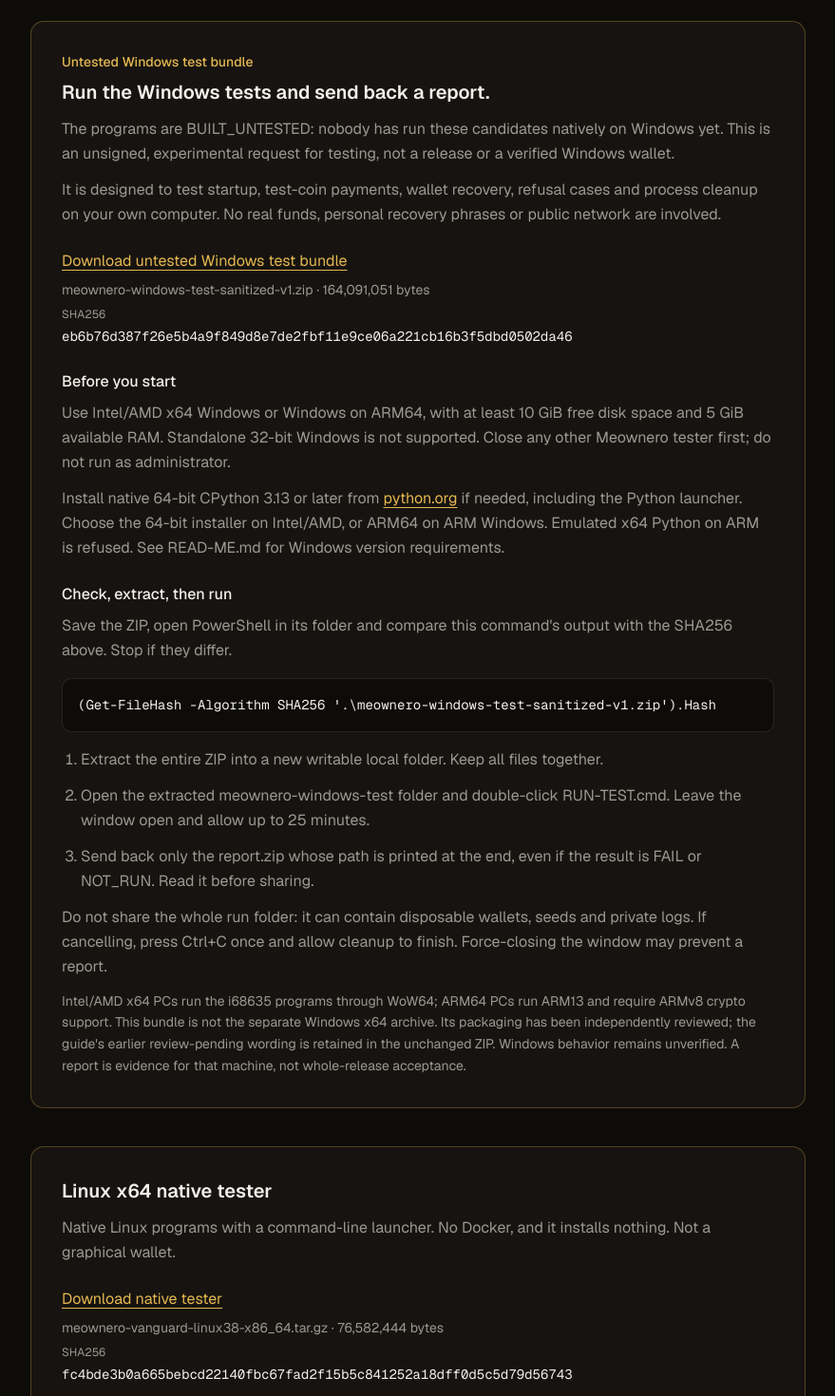
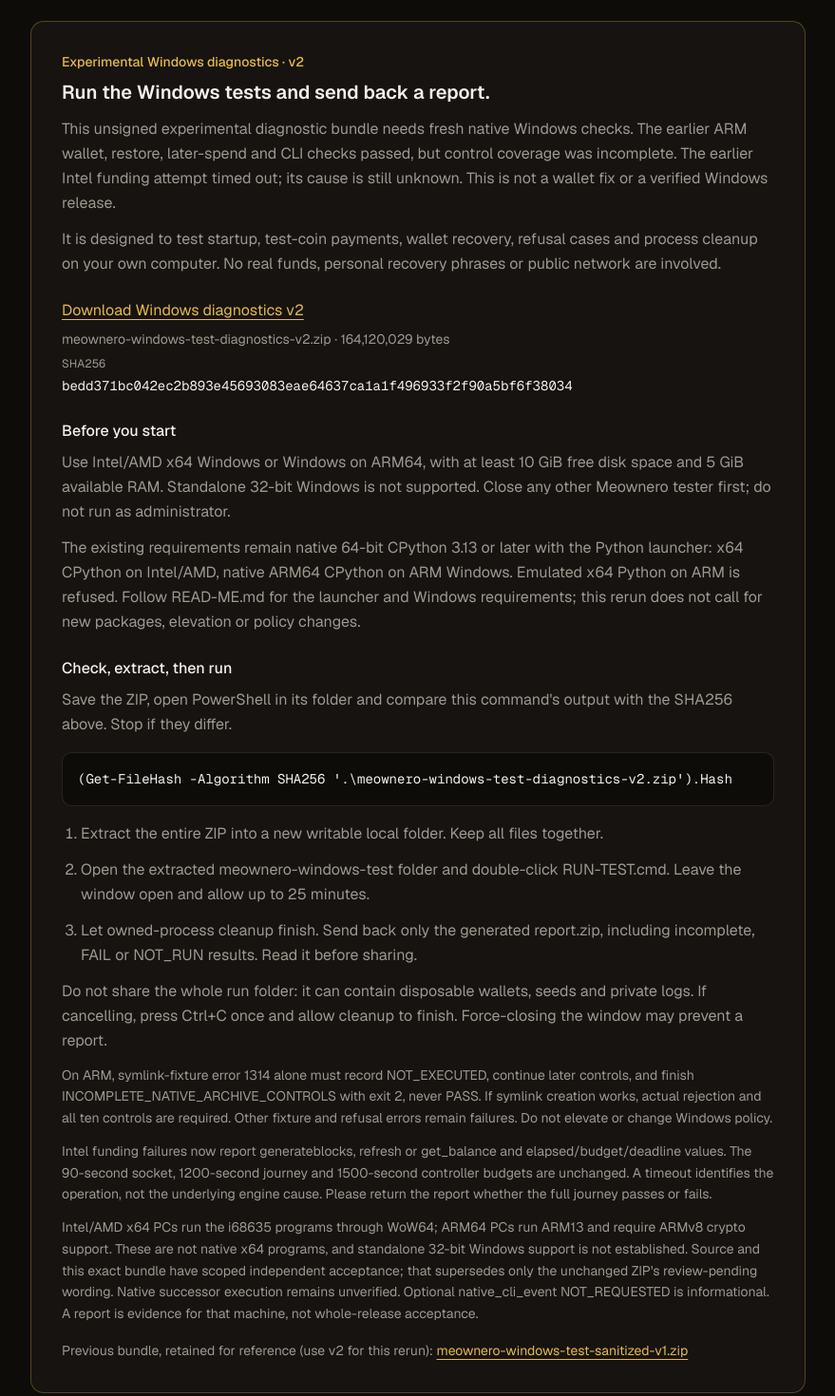
Before and after one commit to tjmehta/meownero, a Next.js app in the folder site/: page /downloads in a window 1280 px wide. Shown: the part 1920-3390 px from the top of the page at 95% size, without its empty margins (200-1079 px from the left). Built offline with nearby package versions, Linux system fonts and the light colour scheme.

Commit message:
site: serve reviewed Windows diagnostics v2 and retain prior downloads

```diff
--- a/site/src/app/downloads/page.tsx
+++ b/site/src/app/downloads/page.tsx
@@ -4,6 +4,7 @@ import {
   getMacTesterRelease,
   getNativeTesterCommands,
   getNativeTesterRelease,
+  getPreviousWindowsTestBundle,
   getTesterCommands,
   getTesterRelease,
   getWindowsTestBundle,
@@ -49,6 +50,7 @@ export default function Downloads() {
   const native = getNativeTesterRelease();
   const nativeCommands = getNativeTesterCommands(native);
   const windows = getWindowsTestBundle();
+  const previousWindows = getPreviousWindowsTestBundle();
   const mac = getMacTesterRelease();
 
   return (
@@ -157,14 +159,16 @@ export default function Downloads() {
       </section>
 
       <section id="windows" aria-labelledby="windows-heading" className="mt-10 rounded-xl border border-gold/30 bg-card p-6 md:p-8">
-        <p className="text-sm font-medium text-gold">Untested Windows test bundle</p>
+        <p className="text-sm font-medium text-gold">Experimental Windows diagnostics · v2</p>
         <h2 id="windows-heading" className="mt-2 text-xl font-semibold">
           Run the Windows tests and send back a report.
         </h2>
         <p className="mt-3 leading-relaxed text-muted-foreground">
-          The programs are BUILT_UNTESTED: nobody has run these candidates
-          natively on Windows yet. This is an unsigned, experimental request
-          for testing, not a release or a verified Windows wallet.
+          This unsigned experimental diagnostic bundle needs fresh native
+          Windows checks. The earlier ARM wallet, restore, later-spend and CLI
+          checks passed, but control coverage was incomplete. The earlier
+          Intel funding attempt timed out; its cause is still unknown.
+          This is not a wallet fix or a verified Windows release.
         </p>
         <p className="mt-3 leading-relaxed text-muted-foreground">
           It is designed to test startup, test-coin payments, wallet recovery,
@@ -173,7 +177,7 @@ export default function Downloads() {
         </p>
         <div className="mt-6">
           <a href={windows.url} className={linkStyle} download={windows.filename}>
-            Download untested Windows test bundle
+            Download Windows diagnostics v2
           </a>
           <p className="mt-2 break-all text-sm text-muted-foreground">
             {windows.filename} · {windows.bytes.toLocaleString("en-US")} bytes
@@ -191,11 +195,11 @@ export default function Downloads() {
           administrator.
         </p>
         <p className="mt-3 leading-relaxed text-muted-foreground">
-          Install native 64-bit CPython 3.13 or later from{" "}
-          <a href="https://www.python.org/downloads/windows/" className={linkStyle}>python.org</a>
-          {" "}if needed, including the Python launcher. Choose the 64-bit
-          installer on Intel/AMD, or ARM64 on ARM Windows. Emulated x64 Python
-          on ARM is refused. See READ-ME.md for Windows version requirements.
+          The existing requirements remain native 64-bit CPython 3.13 or later
+          with the Python launcher: x64 CPython on Intel/AMD, native ARM64
+          CPython on ARM Windows. Emulated x64 Python on ARM is refused.
+          Follow READ-ME.md for the launcher and Windows requirements; this
+          rerun does not call for new packages, elevation or policy changes.
         </p>
         <h3 className="mt-6 font-medium">Check, extract, then run</h3>
         <p className="mt-2 leading-relaxed text-muted-foreground">
@@ -206,7 +210,7 @@ export default function Downloads() {
         <ol className="mt-4 list-decimal space-y-3 pl-5 leading-relaxed text-muted-foreground">
           <li>Extract the entire ZIP into a new writable local folder. Keep all files together.</li>
           <li>Open the extracted meownero-windows-test folder and double-click RUN-TEST.cmd. Leave the window open and allow up to 25 minutes.</li>
-          <li>Send back only the report.zip whose path is printed at the end, even if the result is FAIL or NOT_RUN. Read it before sharing.</li>
+          <li>Let owned-process cleanup finish. Send back only the generated report.zip, including incomplete, FAIL or NOT_RUN results. Read it before sharing.</li>
         </ol>
         <p className="mt-3 leading-relaxed text-muted-foreground">
           Do not share the whole run folder: it can contain disposable wallets,
@@ -214,12 +218,34 @@ export default function Downloads() {
           cleanup to finish. Force-closing the window may prevent a report.
         </p>
         <p className="mt-3 text-sm leading-relaxed text-muted-foreground">
+          On ARM, symlink-fixture error 1314 alone must record NOT_EXECUTED,
+          continue later controls, and finish INCOMPLETE_NATIVE_ARCHIVE_CONTROLS
+          with exit 2, never PASS. If symlink creation works, actual rejection
+          and all ten controls are required. Other fixture and refusal errors
+          remain failures. Do not elevate or change Windows policy.
+        </p>
+        <p className="mt-3 text-sm leading-relaxed text-muted-foreground">
+          Intel funding failures now report generateblocks, refresh or
+          get_balance and elapsed/budget/deadline values. The 90-second socket,
+          1200-second journey and 1500-second controller budgets are unchanged.
+          A timeout identifies the operation, not the underlying engine cause.
+          Please return the report whether the full journey passes or fails.
+        </p>
+        <p className="mt-3 text-sm leading-relaxed text-muted-foreground">
           Intel/AMD x64 PCs run the i68635 programs through WoW64; ARM64 PCs run
-          ARM13 and require ARMv8 crypto support. This bundle is not the separate
-          Windows x64 archive. Its packaging has been independently reviewed;
-          the guide&apos;s earlier review-pending wording is retained in the
-          unchanged ZIP. Windows behavior remains unverified. A report is
-          evidence for that machine, not whole-release acceptance.
+          ARM13 and require ARMv8 crypto support. These are not native x64
+          programs, and standalone 32-bit Windows support is not established.
+          Source and this exact bundle have scoped independent acceptance;
+          that supersedes only the unchanged ZIP&apos;s review-pending wording.
+          Native successor execution remains unverified. Optional
+          native_cli_event NOT_REQUESTED is informational. A report is evidence
+          for that machine, not whole-release acceptance.
+        </p>
+        <p className="mt-4 text-sm leading-relaxed text-muted-foreground">
+          Previous bundle, retained for reference (use v2 for this rerun):{" "}
+          <a href={previousWindows.url} className={linkStyle} download={previousWindows.filename}>
+            {previousWindows.filename}
+          </a>
         </p>
       </section>
 
--- a/site/src/lib/tester-release.ts
+++ b/site/src/lib/tester-release.ts
@@ -61,6 +61,14 @@ const nativeTesterRelease: NativeTesterRelease = {
 // Exact reviewed packaging successor. This is a test-and-report handoff,
 // not native Windows execution acceptance or a release.
 const windowsTestBundle: Artifact = {
+  url: "/downloads/artifacts/meownero-windows-test-diagnostics-v2.zip",
+  filename: "meownero-windows-test-diagnostics-v2.zip",
+  bytes: 164120029,
+  sha256: "bedd371bc042ec2b893e45693083eae64637ca1a1f496933f2f90a5bf6f38034",
+};
+
+// Keep the earlier download available for historical report bindings.
+const previousWindowsTestBundle: Artifact = {
   url: "/downloads/artifacts/meownero-windows-test-sanitized-v1.zip",
   filename: "meownero-windows-test-sanitized-v1.zip",
   bytes: 164091051,
@@ -88,6 +96,11 @@ export function getMacTesterRelease(): NativeTesterRelease {
 export function getWindowsTestBundle(): Artifact {
   validateArtifact(windowsTestBundle);
   return windowsTestBundle;
+}
+
+export function getPreviousWindowsTestBundle(): Artifact {
+  validateArtifact(previousWindowsTestBundle);
+  return previousWindowsTestBundle;
 }
 
 const sha256Pattern = /^[a-f0-9]{64}$/;
```
